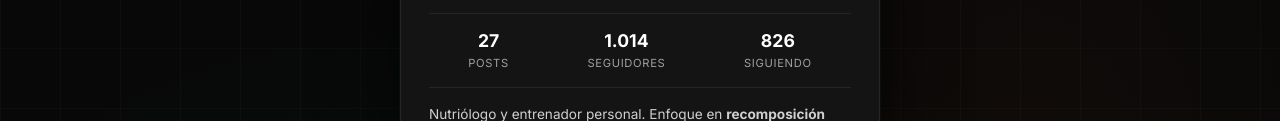
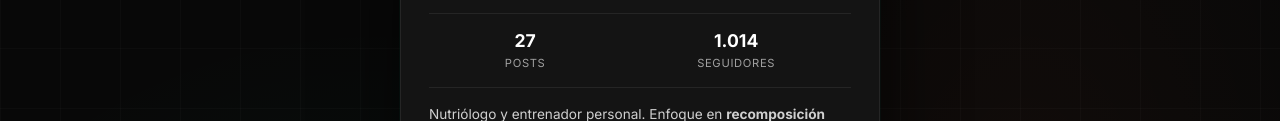
Before and after one commit to zeogarca/kit-instagram-web, a plain HTML site: page index.html in a window 1280 px wide. Shown: the part 192-313 px from the top of the page. Drawn offline with Linux system fonts and the light colour scheme.

Commit message:
Remove following count stat

```diff
--- a/index.html
+++ b/index.html
@@ -695,10 +695,6 @@
           <span class="ig-stat-num">1.014</span>
           <span class="ig-stat-label">Seguidores</span>
         </div>
-        <div class="ig-stat">
-          <span class="ig-stat-num">826</span>
-          <span class="ig-stat-label">Siguiendo</span>
-        </div>
       </div>
 
       <div class="ig-bio">
```
